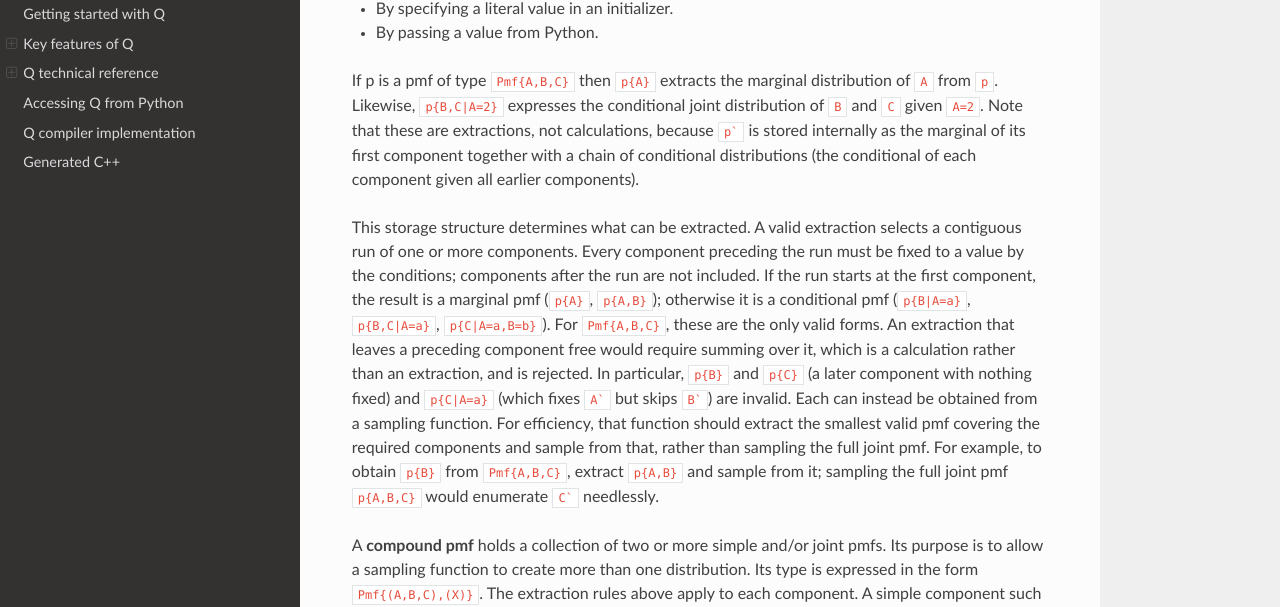
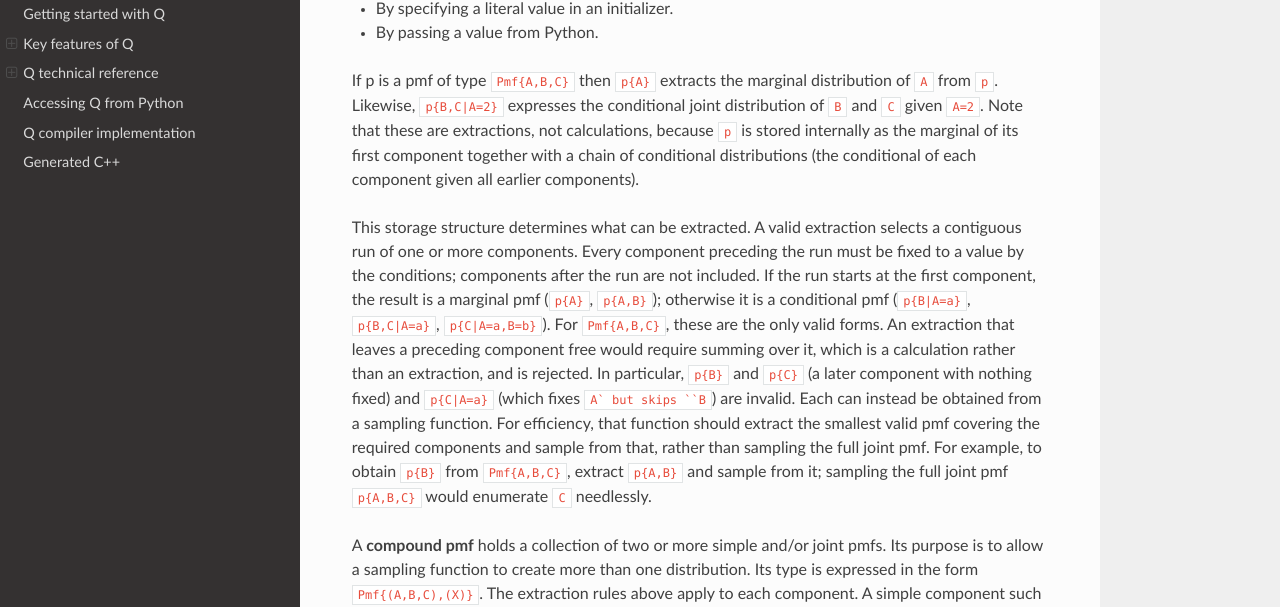
Before and after one commit to qplex/q-development-kit, a Sphinx documentation site: the page built from docs/guide.rst, in a window 1280 px wide and 900 px high, scrolled down 2394 px. Shown: the part 135-742 px from the top of the window. Built offline with Sphinx 7.4.7 and the Read the Docs theme 3.1.0, drawn with Linux system fonts in a browser that asks for light colours.

Commit message:
More minor doc fixes

````diff
--- a/docs/guide.rst
+++ b/docs/guide.rst
@@ -132,7 +132,7 @@ can be created in a number of ways:
 If p is a pmf of type ``Pmf{A,B,C}`` then ``p{A}`` extracts the marginal
 distribution of ``A`` from ``p``. Likewise, ``p{B,C|A=2}`` expresses the
 conditional joint distribution of ``B`` and ``C`` given ``A=2``.
-Note that these are extractions, not calculations, because ``p``` is stored
+Note that these are extractions, not calculations, because ``p`` is stored
 internally as the marginal of its first component together with a chain of
 conditional distributions (the conditional of each component given all
 earlier components).
@@ -147,12 +147,12 @@ For ``Pmf{A,B,C}``, these are the only valid forms.
 An extraction that leaves a preceding component free would require summing over it,
 which is a calculation rather than an extraction, and is rejected. In particular,
 ``p{B}`` and ``p{C}`` (a later component with nothing fixed) and ``p{C|A=a}``
-(which fixes ``A``` but skips ``B```) are invalid. Each can instead be obtained
+(which fixes ``A` but skips ``B``) are invalid. Each can instead be obtained
 from a sampling function. For efficiency, that function should extract the
 smallest valid pmf covering the required components and sample from that,
 rather than sampling the full joint pmf. For example, to obtain ``p{B}`` from
 ``Pmf{A,B,C}``, extract ``p{A,B}`` and sample from it; sampling the full
-joint pmf ``p{A,B,C}`` would enumerate ``C``` needlessly.
+joint pmf ``p{A,B,C}`` would enumerate ``C`` needlessly.
 
 A **compound pmf** holds a collection of two or more simple and/or joint
 pmfs. Its purpose is to allow a sampling function to create more than
````
